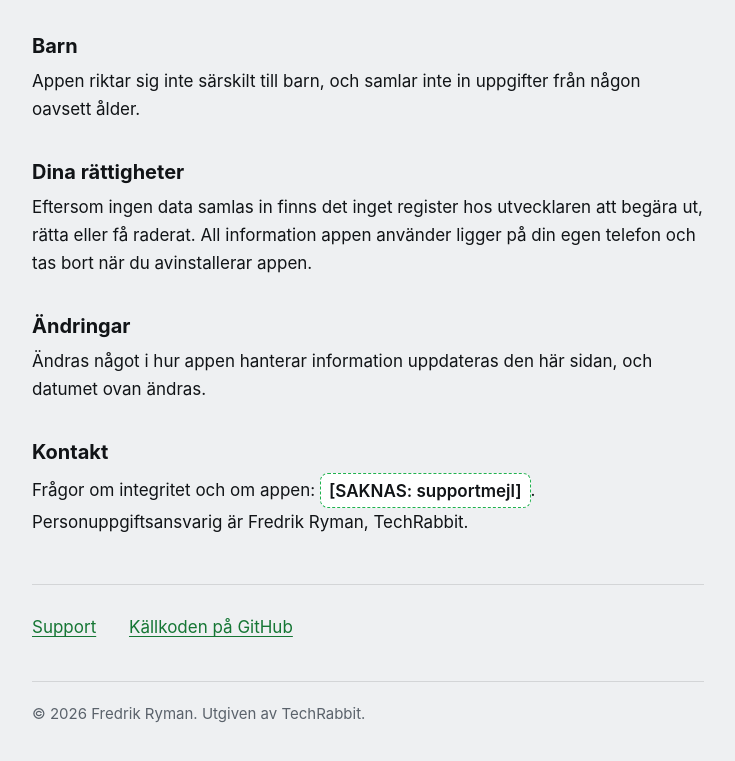
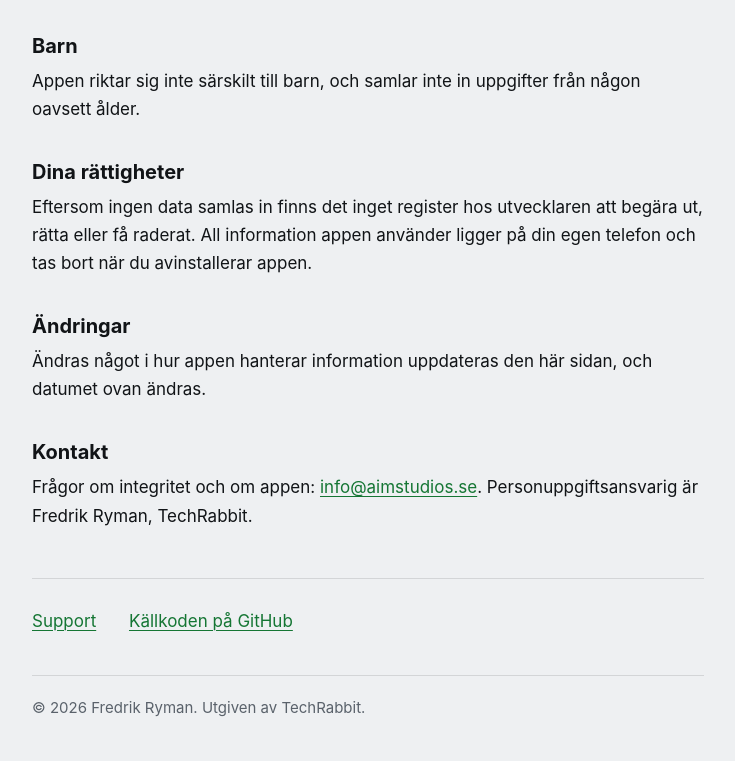
Before and after one commit to fredrikwryman-cmd/aim-remote, a plain HTML site: page docs/site/integritet.html in a window 1280 px wide. Shown: the part 1424-2185 px from the top of the page, without its empty margins (272-1007 px from the left). Drawn offline with Linux system fonts and the light colour scheme.

Commit message:
Fill in the support address, the reserve name and the keyword line
Co-Authored-By: Claude Opus 5 <noreply@anthropic.com>

```diff
--- a/docs/site/integritet.html
+++ b/docs/site/integritet.html
@@ -64,7 +64,7 @@
   <p>Ändras något i hur appen hanterar information uppdateras den här sidan, och datumet ovan ändras.</p>
 
   <h2>Kontakt</h2>
-  <p>Frågor om integritet och om appen: <span class="saknas">[SAKNAS: supportmejl]</span>. Personuppgiftsansvarig är Fredrik Ryman, TechRabbit.</p>
+  <p>Frågor om integritet och om appen: <a href="mailto:info@aimstudios.se">info@aimstudios.se</a>. Personuppgiftsansvarig är Fredrik Ryman, TechRabbit.</p>
 </main>
 
 <nav class="links" aria-label="Fler sidor">
```
Also changed, not shown: docs/site/support.html (+1 -1 lines), 3 other files.
